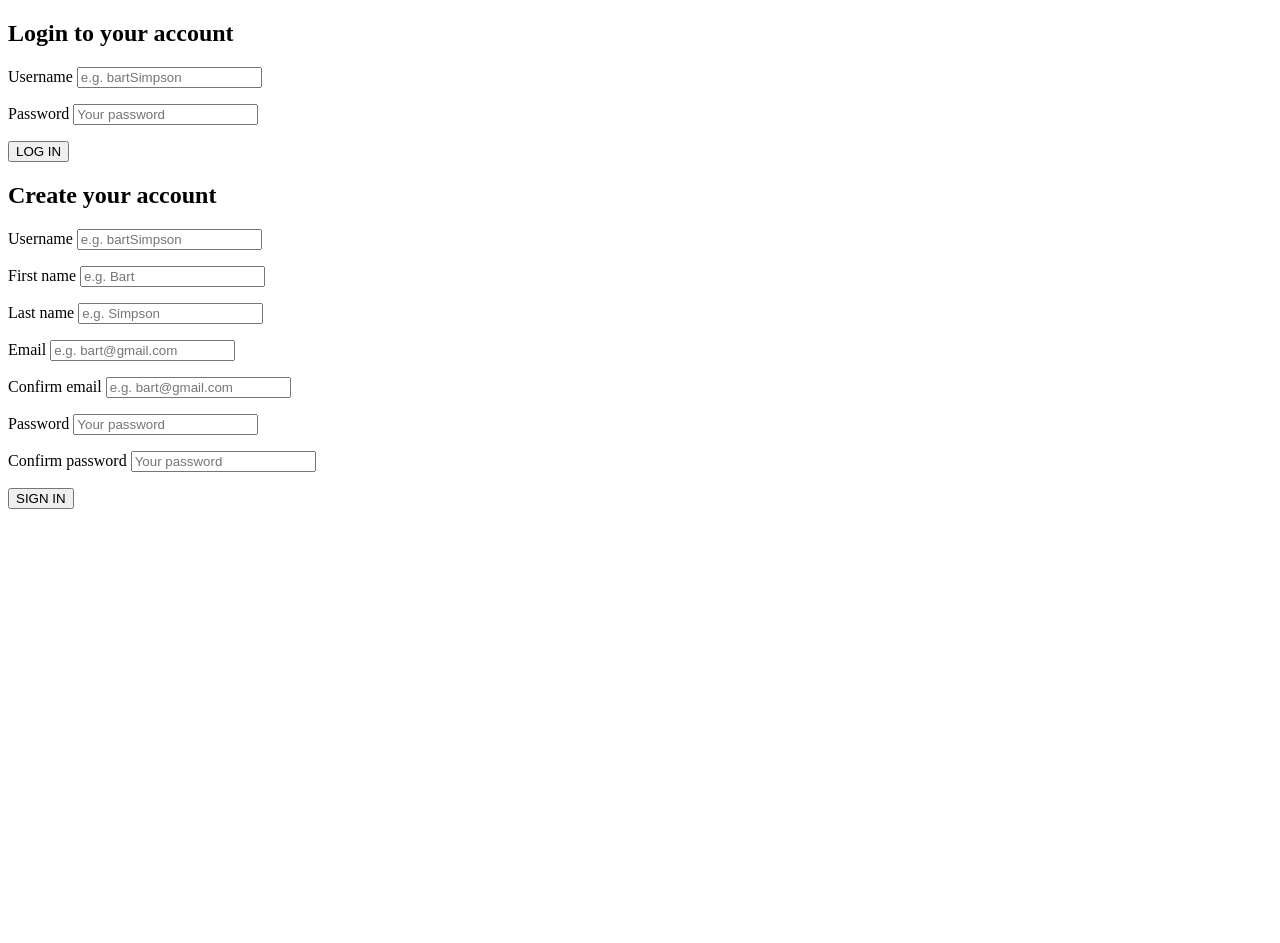
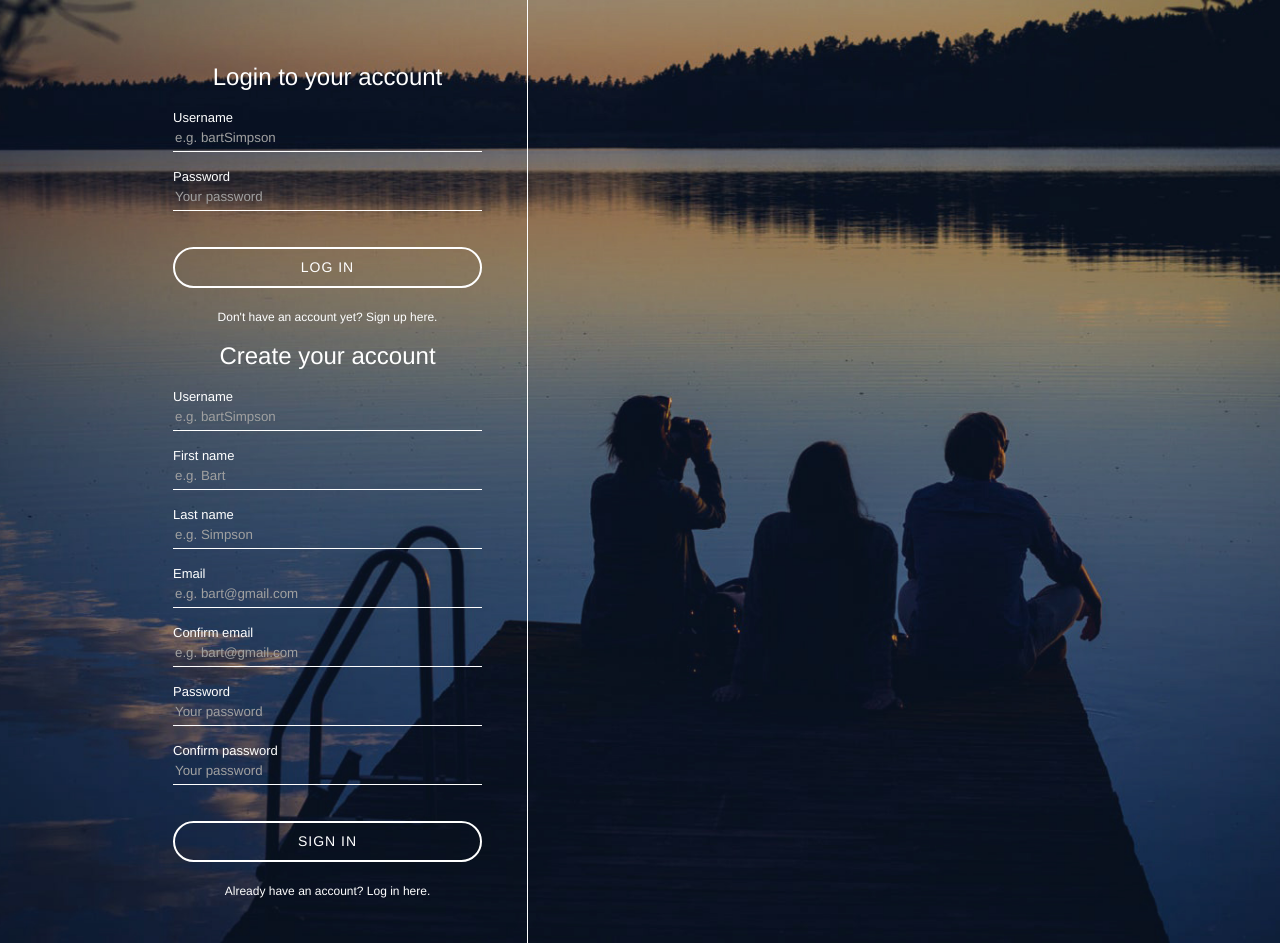
Before and after one commit to AdrianGHub/webcastify, a PHP site: page /register.php in a window 1280 px wide. Before the commit the page ends 509 px from the top, so only its background shows below. Run offline with PHP 8.4, Linux system fonts and the light colour scheme.

Commit message:
feat: add styling to register page

```diff
--- /dev/null
+++ b/assets/css/register.css
@@ -0,0 +1,102 @@
+html, body {
+    margin: 0;
+    padding: 0;
+    height: 100%;
+}
+
+
+#backgroud {
+    background-color: #000;
+    background-image: url('../images/bg.jpg');
+    background-position: center;
+    background-size: cover;
+    display: table;
+    height: 100%;
+    width: 100%;
+}
+
+#loginContainer * {
+    color: #fff;
+    font-family: 'Helvwtica Neue', "Helvetica", "Arial", sans-serif;
+    font-weight: normal;
+    line-height: 1em;
+    box-sizing: border-box;
+}
+
+#loginContainer {
+    width: 80%;
+    margin: 0 auto;
+    position: relative;
+    max-width: 1024px;
+}
+
+::-webkit-input-placeholder { /* WebKit, Blink, Edge */
+    color:    #a0a0a0;
+}
+:-moz-placeholder { /* Mozilla Firefox 4 to 18 */
+   color:    #a0a0a0;
+   opacity:  1;
+}
+::-moz-placeholder { /* Mozilla Firefox 19+ */
+   color:    #a0a0a0;
+   opacity:  1;
+}
+:-ms-input-placeholder { /* Internet Explorer 10-11 */
+   color:    #a0a0a0;
+}
+::-ms-input-placeholder { /* Microsoft Edge */
+   color:    #a0a0a0;
+}
+
+::placeholder { /* Most modern browsers support this now. */
+   color:    #a0a0a0;
+}
+
+#inputContainer {
+    width: 400px;
+    padding: 45px;
+    float: left;
+    border-right: 1px solid #fff;
+}
+
+#inputContainer h2 {
+    text-align: center;
+}
+
+#inputContainer input[type="text"], #inputContainer input[type="email"], #inputContainer input[type="password"] {
+    display: block;
+    background-color: transparent;
+    border: 0;
+    border-bottom: 1px solid #fff;
+    height: 27px;
+    line-height: 27px;
+    width: 100%;
+}
+
+#inputContainer label {
+    color: #fff;
+    font-size: 13px;
+    margin-top: 15px;
+}
+
+#inputContainer button {
+    background-color: transparent;
+    border: 2px solid #fff;
+    border-radius: 250px;
+    color: #fff;
+    font-size: 14px;
+    letter-spacing: 1px;
+    margin: 20px auto;
+    height: 41px;
+    width: 100%;
+    cursor: pointer;
+}
+
+.hasAccountText span {
+    font-weight: bold;
+    font-size: 12px;
+}
+
+.hasAccountText {
+    text-align: center;
+}
--- a/register.php
+++ b/register.php
@@ -21,9 +21,12 @@ function getInputValue($name) {
 <html lang="en">
 <head>
   <title>Welcome to Webcastify</title>
+  <link rel="stylesheet" type="text/css" href="assets/css/register.css">
 </head>
 <body>
 
+<div id="backgroud">
+	<div id="loginContainer">
   <div id="inputContainer">
 	<form id="loginForm" action="register.php" method="POST">
     	<h2>Login to your account</h2>
@@ -38,6 +41,11 @@ function getInputValue($name) {
 			</p>
 
 			<button type="submit" name="loginButton">LOG IN</button>
+
+			<div class="hasAccountText">
+				<span id="hideLogin">Don't have an account yet? Sign up here.</span>
+			</div>
+
 	</form>
 
 
@@ -91,8 +99,16 @@ function getInputValue($name) {
 			</p>
 
 			<button type="submit" name="registerButton">SIGN IN</button>
-    </form>
+
+
+			<div class="hasAccountText">
+				<span id="hideRegister">Already have an account? Log in here.</span>
+			</div>
+
+	</form>
   </div>
+  </div>
+</div>
 
 </body>
 </html>
```
Also changed, not shown: assets/images/bg.jpg (added).
